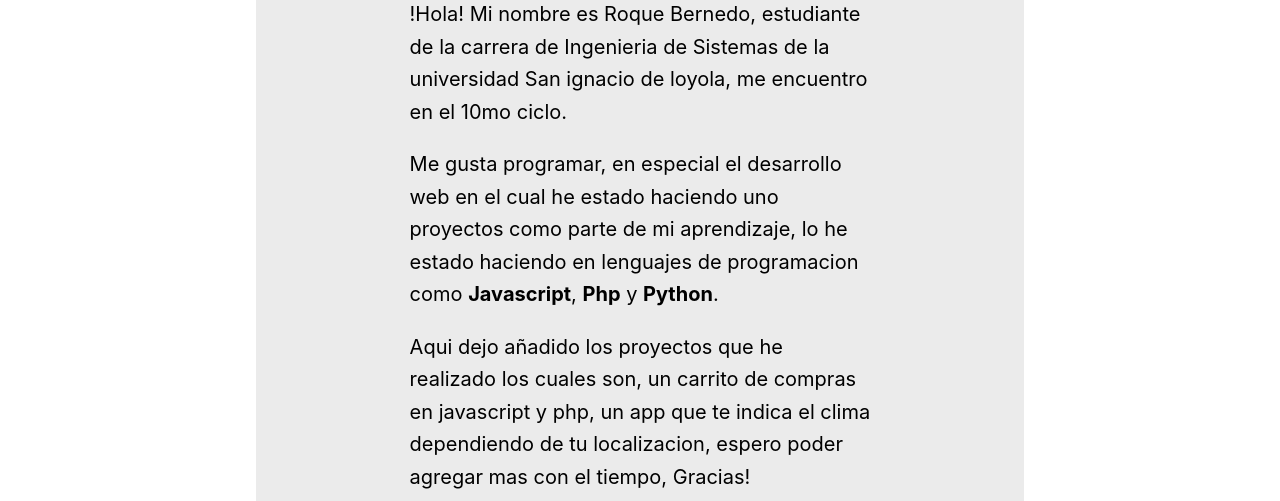
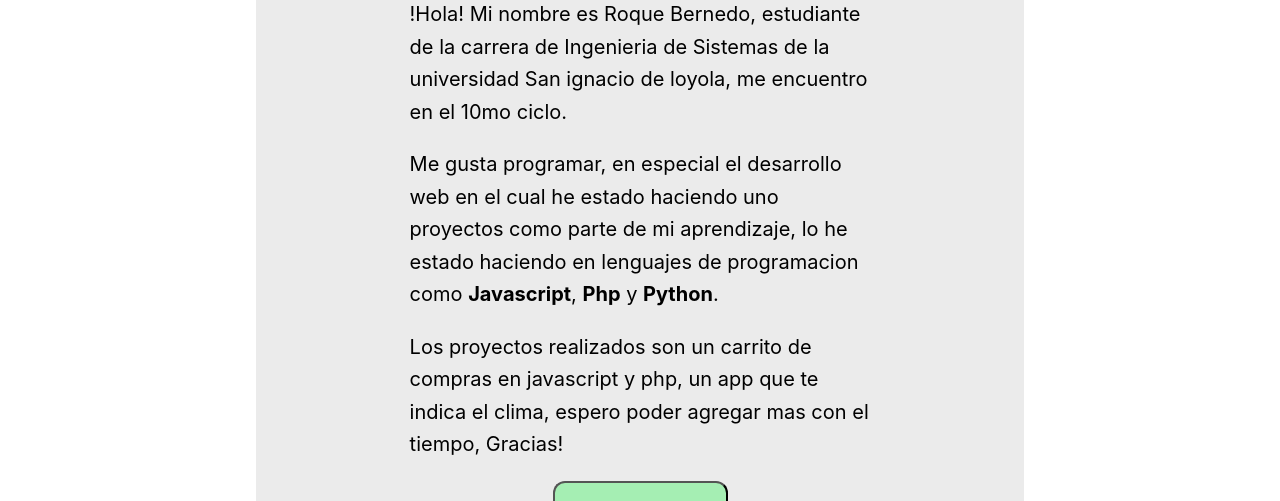
Before and after one commit to rqber/RepJava, a plain HTML site: page index.html in a window 1280 px wide. Shown: the part 262-763 px from the top of the page. Drawn offline with Linux system fonts and the light colour scheme.

Commit message:
Add files via upload

```diff
--- a/index.html
+++ b/index.html
@@ -44,9 +44,8 @@
                 lo he estado haciendo en lenguajes de programacion como <strong>Javascript</strong>,
                 <strong>Php</strong> y <strong>Python</strong>.
             </p>
-            <p>Aqui dejo añadido los proyectos que he realizado los cuales
-                son, un carrito de compras en javascript y php, un app que
-                te indica el clima dependiendo de tu localizacion, espero poder agregar
+            <p> Los proyectos realizados son un carrito de compras en
+                javascript y php, un app que te indica el clima, espero poder agregar
                 mas con el tiempo, Gracias!
             </p>
             <button class="Pro"><a href="https://github.com/rqber">!Proyectos!</a></button>
```
